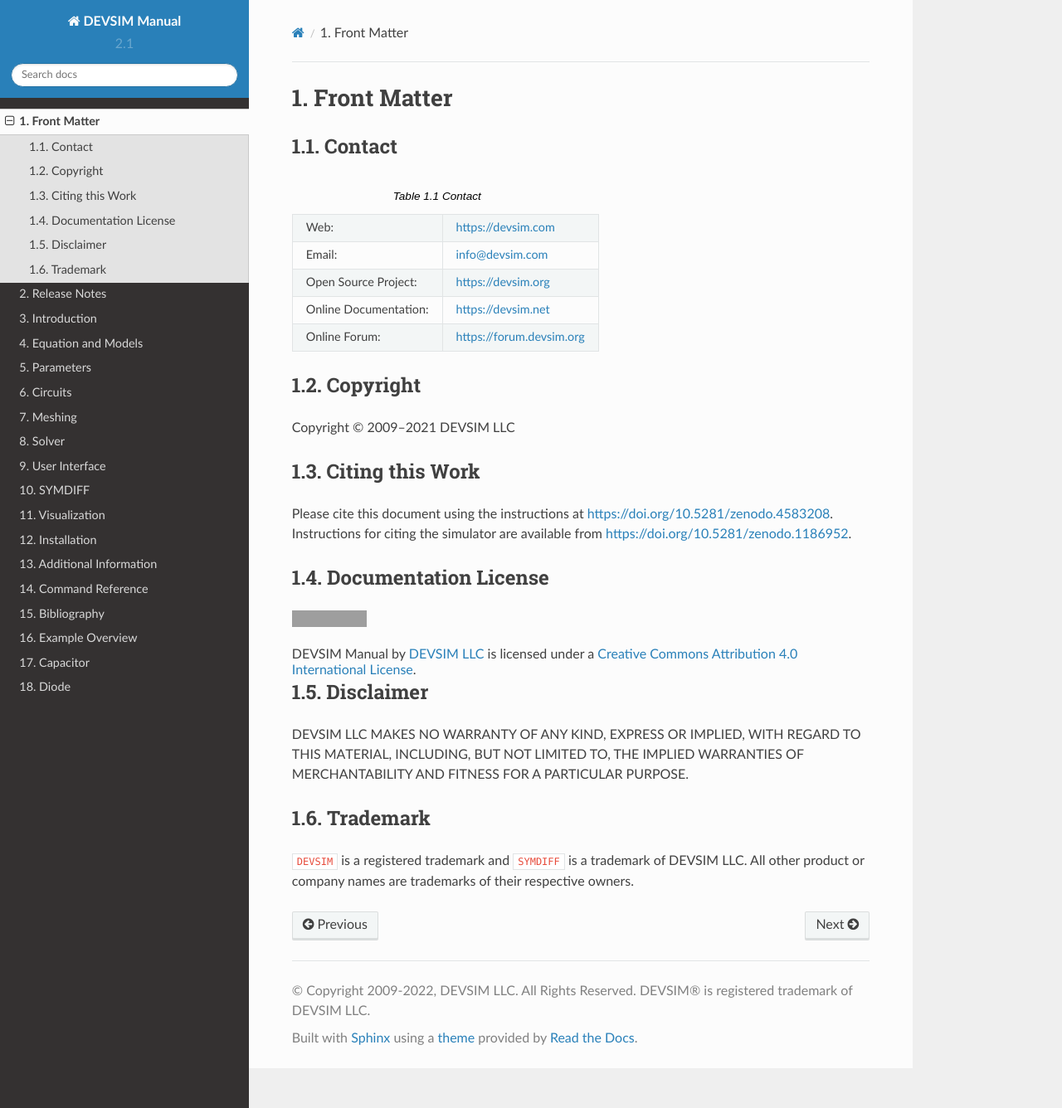
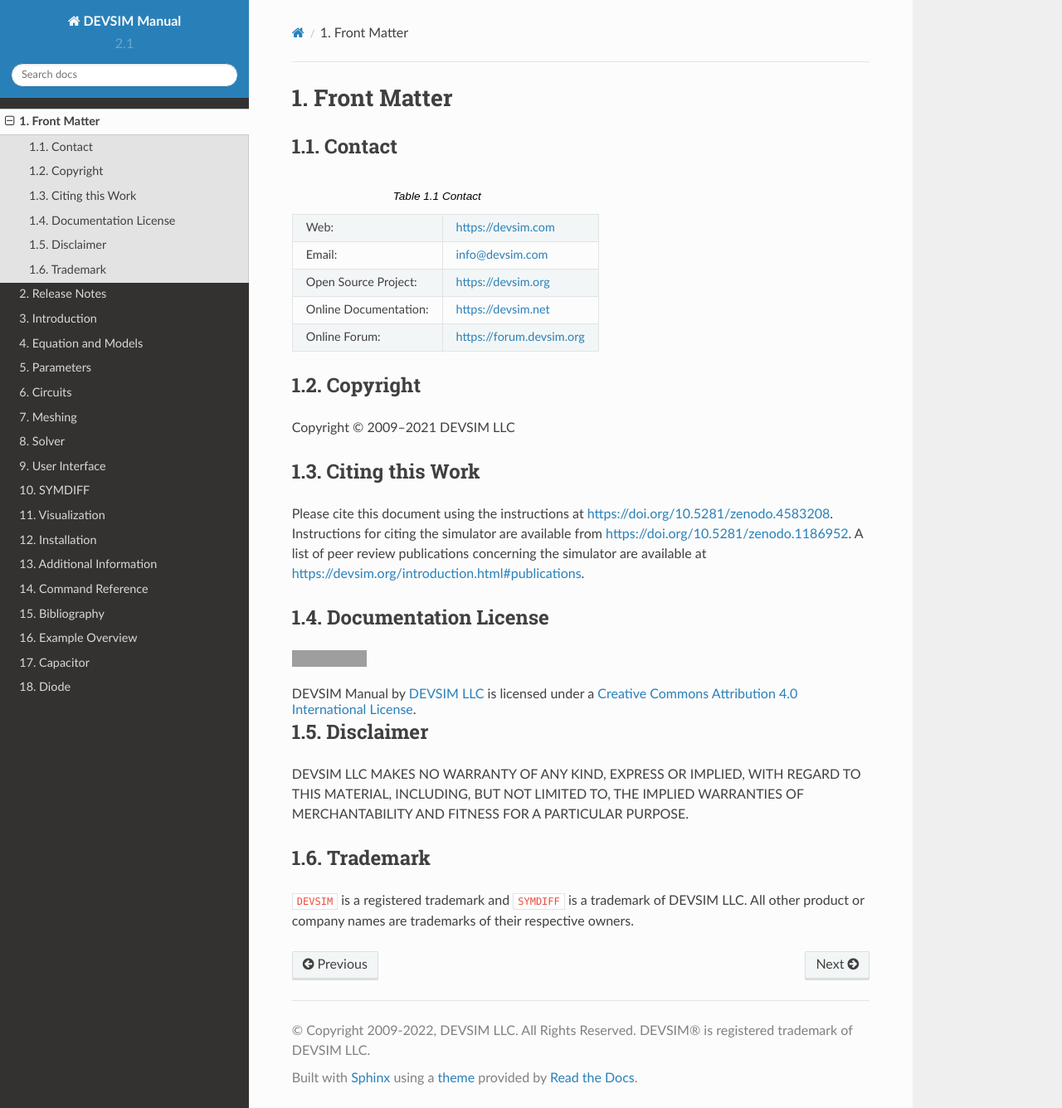
Before and after one commit to devsim/devsim_documentation, a Sphinx documentation site: the page built from sphinx/source/frontmatter.rst, in a window 1280 px wide and 1336 px high. Shown: the whole window at 83% size. Built offline with Sphinx 7.4.7 and the Read the Docs theme 2.0.0, drawn with Linux system fonts in a browser that asks for light colours; grey boxes are pictures that could not be loaded.

Commit message:
add note

```diff
--- a/sphinx/source/frontmatter.rst
+++ b/sphinx/source/frontmatter.rst
@@ -29,7 +29,7 @@
 Citing this Work
 ~~~~~~~~~~~~~~~~
 
-Please cite this document using the instructions at `https://doi.org/10.5281/zenodo.4583208 <https://doi.org/10.5281/zenodo.4583208>`__.  Instructions for citing the simulator are available from `https://doi.org/10.5281/zenodo.1186952 <https://doi.org/10.5281/zenodo.1186952>`__.
+Please cite this document using the instructions at `https://doi.org/10.5281/zenodo.4583208 <https://doi.org/10.5281/zenodo.4583208>`__.  Instructions for citing the simulator are available from `https://doi.org/10.5281/zenodo.1186952 <https://doi.org/10.5281/zenodo.1186952>`__.  A list of peer review publications concerning the simulator are available at `https://devsim.org/introduction.html#publications <https://devsim.org/introduction.html#publications>`__.
 
 .. _sec__documentationlicense:
 
```
